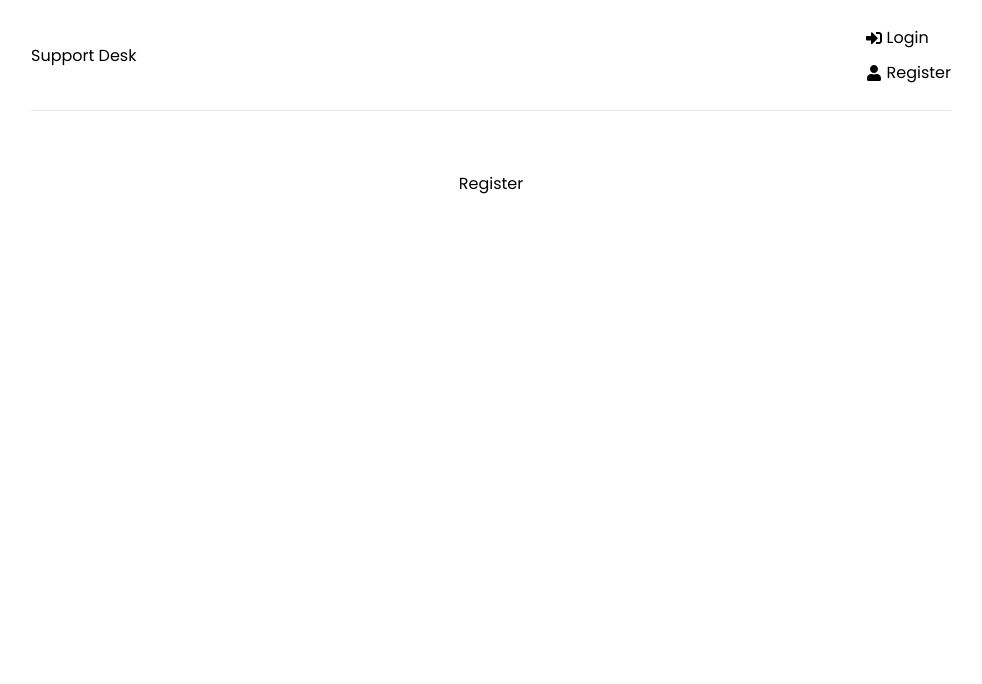
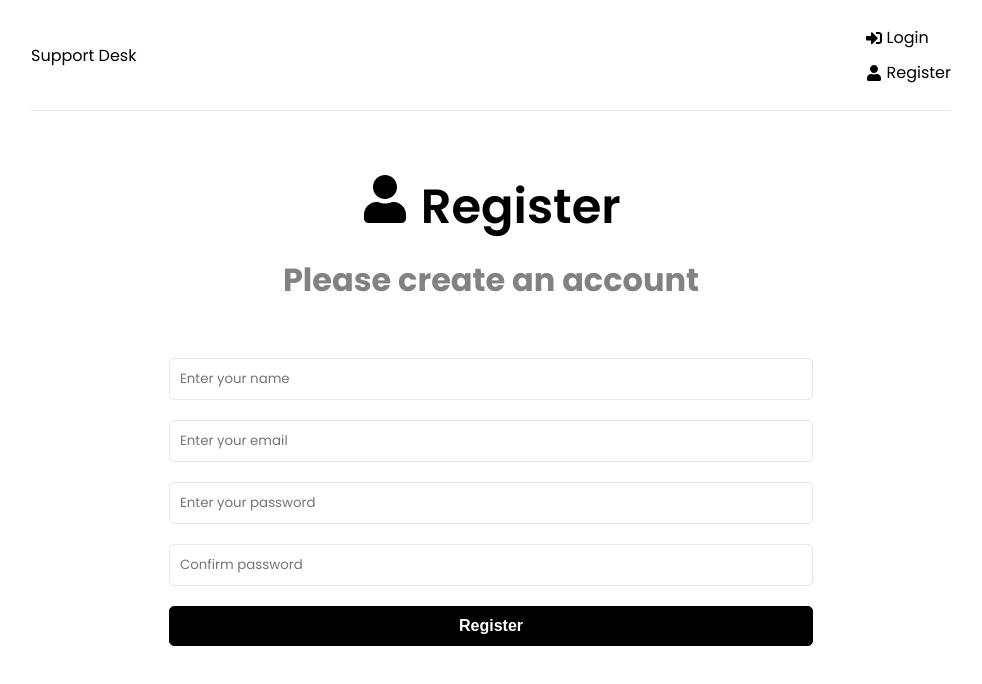
Before and after one commit to moarnight/supportdesk-app, a React (Create React App) app in the folder frontend/: page /register in a window 1280 px wide. Shown: the top 684 px of the page, without its empty margins (149-1131 px from the left). Built offline with nearby package versions, Linux system fonts and the light colour scheme.

Commit message:
Create login, register and homepage UI

```diff
--- a/frontend/src/App.js
+++ b/frontend/src/App.js
@@ -1,5 +1,7 @@
 import React from 'react';
 import { BrowserRouter as Router, Routes, Route } from 'react-router-dom';
+import { ToastContainer } from 'react-toastify';
+import 'react-toastify/dist/ReactToastify.css';
 import Home from './pages/Home';
 import Login from './pages/Login';
 import Register from './pages/Register';
@@ -18,6 +20,7 @@
           </Routes>
         </div>
       </Router>
+      <ToastContainer />
     </>
   );
 }
--- a/frontend/src/pages/Home.jsx
+++ b/frontend/src/pages/Home.jsx
@@ -1,7 +1,24 @@
 import React from 'react';
+import { Link } from 'react-router-dom';
+import { FaQuestionCircle, FaTicketAlt } from 'react-icons/fa';
 
 function Home() {
-  return <div>Home</div>;
+  return (
+    <>
+      <section className="heading">
+        <h1>What do you need help with?</h1>
+        <p>Please choose from an option below</p>
+      </section>
+
+      <Link to="/new-ticket" className="btn btn-reverse btn-block">
+        <FaQuestionCircle /> Create New Ticket
+      </Link>
+
+      <Link to="/tickets" className="btn btn-block">
+        <FaTicketAlt /> View My Tickets
+      </Link>
+    </>
+  );
 }
 
 export default Home;
--- a/frontend/src/pages/Login.jsx
+++ b/frontend/src/pages/Login.jsx
@@ -1,7 +1,64 @@
 import React from 'react';
+import { useState } from 'react';
+import { toast } from 'react-toastify';
+import { FaSignInAlt } from 'react-icons/fa';
 
 function Login() {
-  return <div>Login</div>;
+  const [formData, setFormData] = useState({
+    email: '',
+    password: '',
+  });
+
+  const { email, password } = formData;
+
+  const onChange = (e) => {
+    setFormData((prevState) => ({
+      ...prevState,
+      [e.target.name]: e.target.value,
+    }));
+  };
+
+  return (
+    <>
+      <section className="heading">
+        <h1>
+          <FaSignInAlt /> Login
+        </h1>
+        <p>Please log in to get support</p>
+      </section>
+      <section className="form">
+        <form>
+          <div className="form-group">
+            <input
+              type="email"
+              className="form-control"
+              id="email"
+              name="email"
+              value={email}
+              onChange={onChange}
+              placeholder="Enter your email"
+              required
+            />
+          </div>
+          <div className="form-group">
+            <input
+              type="password"
+              className="form-control"
+              id="password"
+              name="password"
+              value={password}
+              onChange={onChange}
+              placeholder="Enter your password"
+              required
+            />
+          </div>
+          <div className="form-group">
+            <button className="btn btn-block">Login</button>
+          </div>
+        </form>
+      </section>
+    </>
+  );
 }
 
 export default Login;
--- a/frontend/src/pages/Register.jsx
+++ b/frontend/src/pages/Register.jsx
@@ -1,7 +1,97 @@
 import React from 'react';
+import { useState } from 'react';
+import { toast } from 'react-toastify';
+import { FaUser } from 'react-icons/fa';
 
 function Register() {
-  return <div>Register</div>;
+  const [formData, setFormData] = useState({
+    name: '',
+    email: '',
+    password: '',
+    password2: '',
+  });
+
+  const { name, email, password, password2 } = formData;
+
+  const onChange = (e) => {
+    setFormData((prevState) => ({
+      ...prevState,
+      [e.target.name]: e.target.value,
+    }));
+  };
+
+  const onSubmit = (e) => {
+    e.preventDefault();
+    if (password !== password2) {
+      toast.error('Passwords do not match');
+    }
+  };
+
+  return (
+    <>
+      <section className="heading">
+        <h1>
+          <FaUser /> Register
+        </h1>
+        <p>Please create an account</p>
+      </section>
+      <section className="form">
+        <form onSubmit={onSubmit}>
+          <div className="form-group">
+            <input
+              type="text"
+              className="form-control"
+              id="name"
+              name="name"
+              value={name}
+              onChange={onChange}
+              placeholder="Enter your name"
+              required
+            />
+          </div>
+          <div className="form-group">
+            <input
+              type="email"
+              className="form-control"
+              id="email"
+              name="email"
+              value={email}
+              onChange={onChange}
+              placeholder="Enter your email"
+              required
+            />
+          </div>
+          <div className="form-group">
+            <input
+              type="password"
+              className="form-control"
+              id="password"
+              name="password"
+              value={password}
+              onChange={onChange}
+              placeholder="Enter your password"
+              required
+            />
+          </div>
+          <div className="form-group">
+            <input
+              type="password"
+              className="form-control"
+              id="password2"
+              name="password2"
+              value={password2}
+              onChange={onChange}
+              placeholder="Confirm password"
+              required
+            />
+          </div>
+          <div className="form-group">
+            <button className="btn btn-block">Register</button>
+          </div>
+        </form>
+      </section>
+    </>
+  );
 }
 
 export default Register;
```
